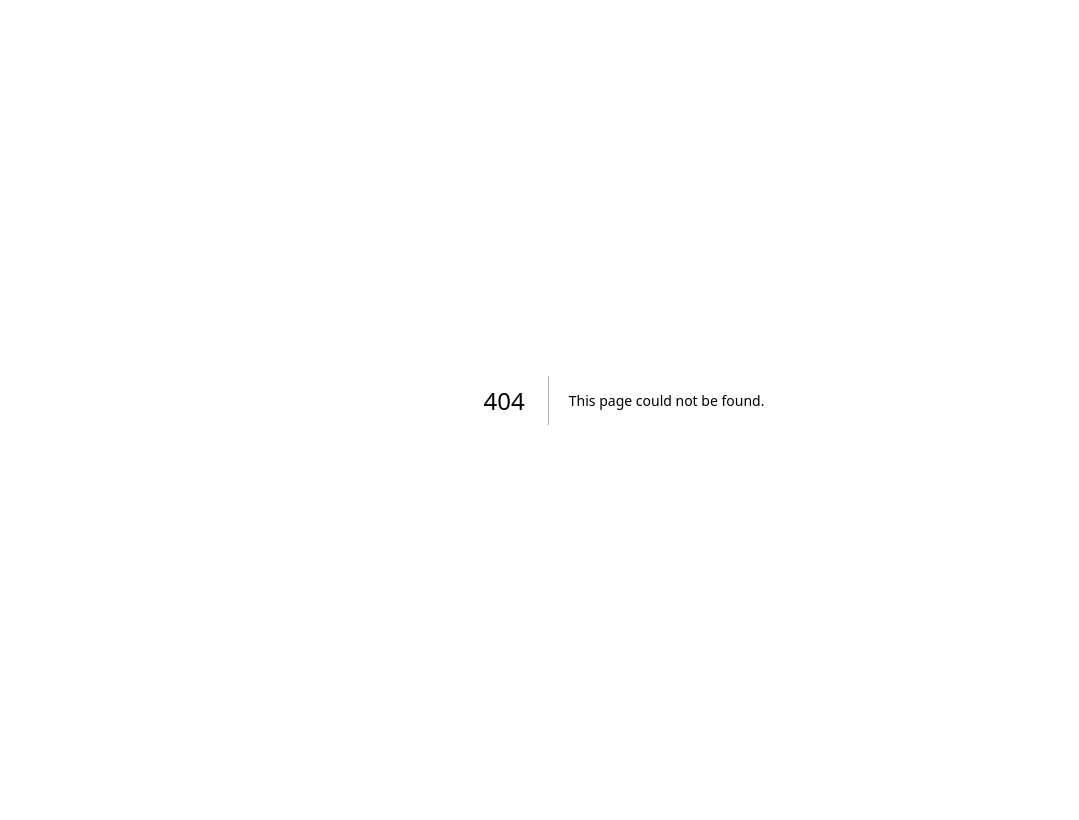
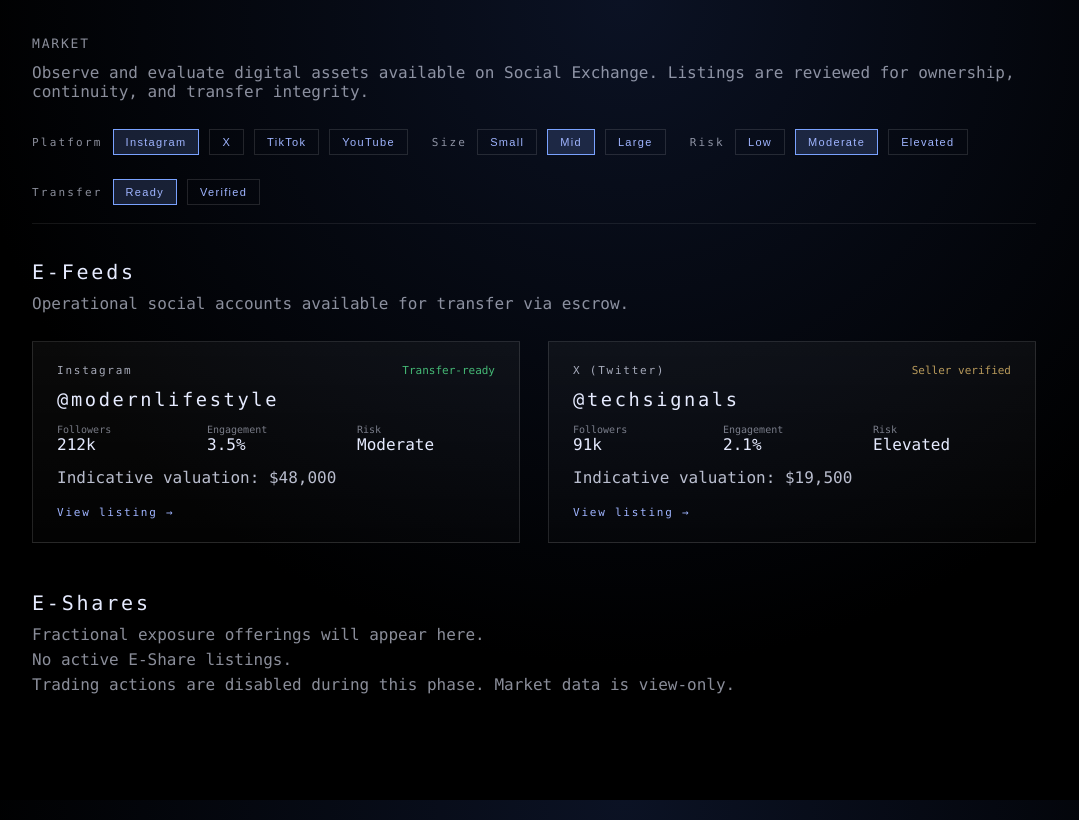
Before and after one commit to PJSARO4/SocialExchange-frontend, a Next.js app: page /cockpit/market in a window 1280 px wide. Before the commit this address had no page. Shown: the whole page, without its empty margins (16-1095 px from the left). Built offline with nearby package versions, Linux system fonts and the light colour scheme.

Commit message:
Market cards and filters stabilized

```diff
--- /dev/null
+++ b/app/cockpit/market/page.tsx
@@ -0,0 +1,134 @@
+// app/cockpit/market/page.tsx
+
+import Link from "next/link";
+
+export default function MarketPage() {
+  return (
+    <div className="cockpit-page">
+      {/* Header */}
+      <h1 className="section-title">MARKET</h1>
+      <p className="muted">
+        Observe and evaluate digital assets available on Social Exchange.
+        Listings are reviewed for ownership, continuity, and transfer integrity.
+      </p>
+
+      {/* Filters */}
+      <div className="market-filters">
+        <div className="filter-group">
+          <span className="filter-label">Platform</span>
+          <button className="active">Instagram</button>
+          <button>X</button>
+          <button>TikTok</button>
+          <button>YouTube</button>
+        </div>
+
+        <div className="filter-group">
+          <span className="filter-label">Size</span>
+          <button>Small</button>
+          <button className="active">Mid</button>
+          <button>Large</button>
+        </div>
+
+        <div className="filter-group">
+          <span className="filter-label">Risk</span>
+          <button>Low</button>
+          <button className="active">Moderate</button>
+          <button>Elevated</button>
+        </div>
+
+        <div className="filter-group">
+          <span className="filter-label">Transfer</span>
+          <button className="active">Ready</button>
+          <button>Verified</button>
+        </div>
+      </div>
+
+      {/* E-Feeds */}
+      <h2 className="page-title">E-Feeds</h2>
+      <p className="muted">
+        Operational social accounts available for transfer via escrow.
+      </p>
+
+      <div className="market-grid">
+        {/* Card 1 */}
+        <div className="market-card">
+          <div className="card-header">
+            <span className="platform">Instagram</span>
+            <span className="status ok">Transfer-ready</span>
+          </div>
+
+          <h3>@modernlifestyle</h3>
+
+          <div className="card-metrics">
+            <div>
+              <span className="metric-label">Followers</span>
+              <span>212k</span>
+            </div>
+            <div>
+              <span className="metric-label">Engagement</span>
+              <span>3.5%</span>
+            </div>
+            <div>
+              <span className="metric-label">Risk</span>
+              <span>Moderate</span>
+            </div>
+          </div>
+
+          <p className="valuation">Indicative valuation: $48,000</p>
+
+          <Link
+            href="/cockpit/market/feeds/modernlifestyle"
+            className="view-link"
+          >
+            View listing →
+          </Link>
+        </div>
+
+        {/* Card 2 */}
+        <div className="market-card">
+          <div className="card-header">
+            <span className="platform">X (Twitter)</span>
+            <span className="status warn">Seller verified</span>
+          </div>
+
+          <h3>@techsignals</h3>
+
+          <div className="card-metrics">
+            <div>
+              <span className="metric-label">Followers</span>
+              <span>91k</span>
+            </div>
+            <div>
+              <span className="metric-label">Engagement</span>
+              <span>2.1%</span>
+            </div>
+            <div>
+              <span className="metric-label">Risk</span>
+              <span>Elevated</span>
+            </div>
+          </div>
+
+          <p className="valuation">Indicative valuation: $19,500</p>
+
+          <Link
+            href="/cockpit/market/feeds/techsignals"
+            className="view-link"
+          >
+            View listing →
+          </Link>
+        </div>
+      </div>
+
+      {/* E-Shares */}
+      <h2 className="page-title">E-Shares</h2>
+      <p className="muted">
+        Fractional exposure offerings will appear here.
+      </p>
+      <p className="muted">No active E-Share listings.</p>
+
+      <p className="muted">
+        Trading actions are disabled during this phase. Market data is view-only.
+      </p>
+    </div>
+  );
+}
--- a/app/globals.css
+++ b/app/globals.css
@@ -1,21 +1,176 @@
-@tailwind base;
-@tailwind components;
-@tailwind utilities;
+/* ================================================= */
+/* ================== GLOBAL RESET ================= */
+/* ================================================= */
 
-:root {
-  --background: #ffffff;
-  --foreground: #171717;
+* {
+  box-sizing: border-box;
+  margin: 0;
+  padding: 0;
 }
 
-@media (prefers-color-scheme: dark) {
-  :root {
-    --background: #0a0a0a;
-    --foreground: #ededed;
-  }
+html, body {
+  height: 100%;
+  font-family: "SF Mono", Menlo, monospace;
+  background: radial-gradient(circle at top, #0b1224 0%, #000 65%);
+  color: #e6ebff;
 }
 
-body {
-  background: var(--background);
-  color: var(--foreground);
-  font-family: Arial, Helvetica, sans-serif;
+/* ================================================= */
+/* ================== TYPOGRAPHY =================== */
+/* ================================================= */
+
+h1, h2, h3 {
+  font-weight: 400;
+  letter-spacing: 0.14em;
 }
+
+.section-title {
+  font-size: 13px;
+  opacity: 0.6;
+  margin-bottom: 12px;
+}
+
+.page-title {
+  font-size: 20px;
+  margin: 24px 0 10px;
+}
+
+.muted {
+  opacity: 0.6;
+  margin: 6px 0;
+}
+
+/* ================================================= */
+/* ================== LAYOUT ======================= */
+/* ================================================= */
+
+.cockpit-page {
+  max-width: 1100px;
+  padding: 36px 48px 120px;
+}
+
+/* ================================================= */
+/* ================== MARKET ======================= */
+/* ================================================= */
+
+.market-filters {
+  display: flex;
+  flex-wrap: wrap;
+  gap: 24px;
+  margin: 28px 0 36px;
+  padding-bottom: 18px;
+  border-bottom: 1px solid rgba(255,255,255,0.08);
+}
+
+.filter-group {
+  display: flex;
+  align-items: center;
+  gap: 10px;
+}
+
+.filter-label {
+  font-size: 11px;
+  letter-spacing: 0.2em;
+  opacity: 0.6;
+}
+
+.filter-group button {
+  background: transparent;
+  border: 1px solid rgba(255,255,255,0.12);
+  color: #9fb4ff;
+  padding: 6px 12px;
+  font-size: 11px;
+  letter-spacing: 0.12em;
+  cursor: pointer;
+  transition: all 0.2s ease;
+}
+
+.filter-group button:hover {
+  background: rgba(120,160,255,0.08);
+  border-color: rgba(120,160,255,0.6);
+}
+
+.filter-group button.active {
+  background: rgba(120,160,255,0.18);
+  border-color: #7aa2ff;
+}
+
+/* ================================================= */
+/* ================== CARDS ======================== */
+/* ================================================= */
+
+.market-grid {
+  display: grid;
+  grid-template-columns: repeat(auto-fit, minmax(420px, 1fr));
+  gap: 28px;
+  margin: 28px 0 48px;
+}
+
+.market-card {
+  background: linear-gradient(
+    180deg,
+    rgba(255,255,255,0.04),
+    rgba(255,255,255,0.01)
+  );
+  border: 1px solid rgba(255,255,255,0.12);
+  padding: 22px 24px;
+  transition: transform 0.25s ease, box-shadow 0.25s ease;
+}
+
+.market-card:hover {
+  transform: translateY(-3px);
+  box-shadow: 0 10px 40px rgba(0,0,0,0.6);
+}
+
+.card-header {
+  display: flex;
+  justify-content: space-between;
+  margin-bottom: 12px;
+  font-size: 11px;
+  opacity: 0.7;
+}
+
+.platform {
+  letter-spacing: 0.16em;
+}
+
+.status.ok {
+  color: #5cff9d;
+}
+
+.status.warn {
+  color: #ffd479;
+}
+
+.market-card h3 {
+  margin-bottom: 14px;
+}
+
+.card-metrics {
+  display: grid;
+  grid-template-columns: repeat(3, 1fr);
+  gap: 12px;
+  margin-bottom: 14px;
+}
+
+.metric-label {
+  display: block;
+  font-size: 10px;
+  opacity: 0.5;
+}
+
+.valuation {
+  margin-bottom: 14px;
+  opacity: 0.8;
+}
+
+.view-link {
+  font-size: 11px;
+  letter-spacing: 0.16em;
+  color: #9fb4ff;
+  text-decoration: none;
+}
+
+.view-link:hover {
+  text-decoration: underline;
+}
```
